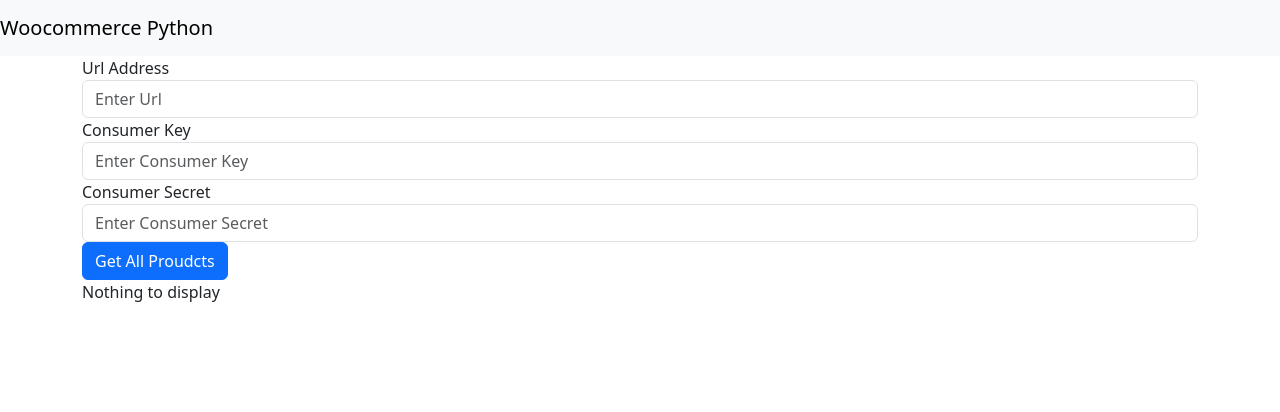
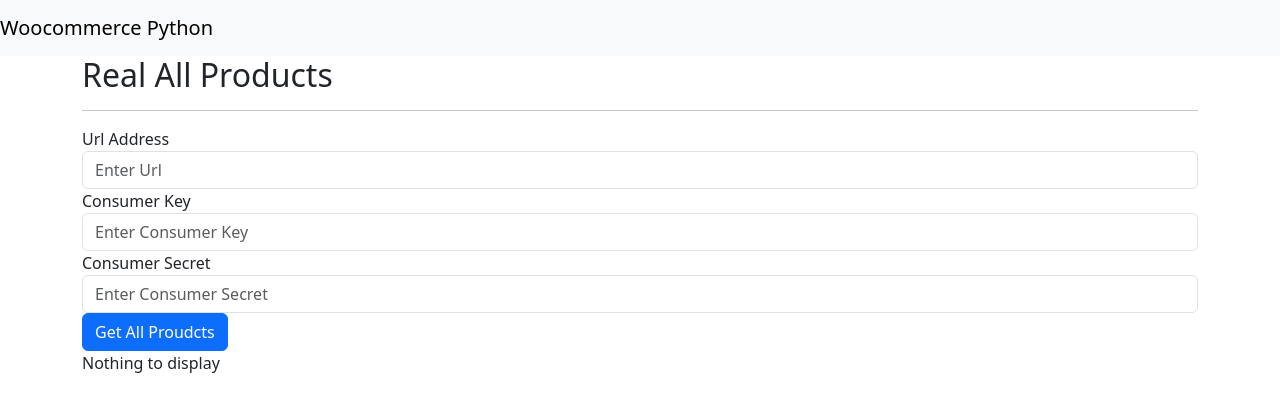
Before and after one commit to AIAML/DjangoWoocommerce, a Django app: page /ReadAllProducts/ in a window 1280 px wide. Shown: the top 412 px of the page. Run offline with Django 3.2, Linux system fonts and the light colour scheme; some libraries are stand-ins or nearby versions.

Commit message:
Django Woocommerce

```diff
--- a/main/templates/ReadAllProducts_page.html
+++ b/main/templates/ReadAllProducts_page.html
@@ -3,6 +3,10 @@
 {% block content %}
     <div class="container">
         <form method="post"> {% csrf_token %}
+            <div class="form-group">
+            <H2>Real All Products</H2>
+            <hr/>
+          </div>
           <div class="form-group">
             <label>Url Address</label>
             <input type="url" class="form-control" id="urltext" name="urltext" aria-describedby="eurltextHelp" placeholder="Enter Url">
```
